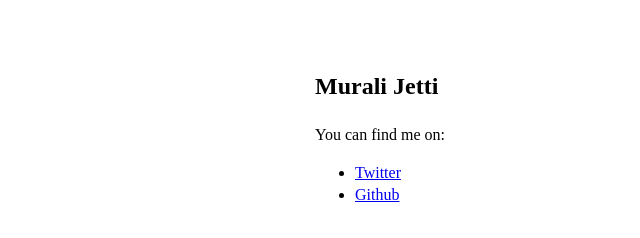
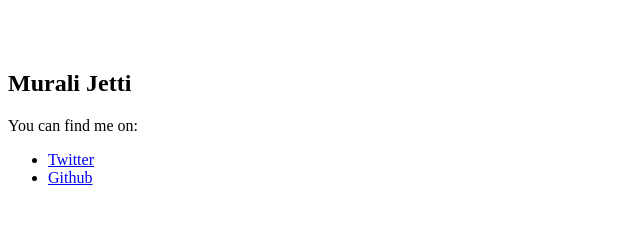
Before and after one commit to muralijetti/muralijetti.github.io, a plain HTML site: page index.html in a window 1280 px wide. Shown: the whole page, without its empty margins (0-640 px from the left). Drawn offline with Linux system fonts and the light colour scheme.

Commit message:
Update index.html

```diff
--- a/index.html
+++ b/index.html
@@ -7,19 +7,10 @@
         <meta property="og:title" content="Murali Jetti">
         <meta property="og:description" content="Murali Jetti's personal website">
         <meta property="og:type" content="website">
-        <meta property="og:url" content="muralikjetti.com">
+        <meta property="og:url" content="https://muralikjetti.com">
         <meta http-equiv="X-UA-Compatible" content="IE=edge">
         <link href="styles.css" rel="stylesheet">
         <title>Murali Jetti</title>
-	<style>
-	body {
-	  line-height: 1.4;
-	    font-size: 16px;
-	    padding: 0 10px;
-	    margin: 50px auto;
-	    max-width: 650px;
-	}
-	</style>
     </head>
     <body>
         <div id="content" style="margin-top:70px">
```
